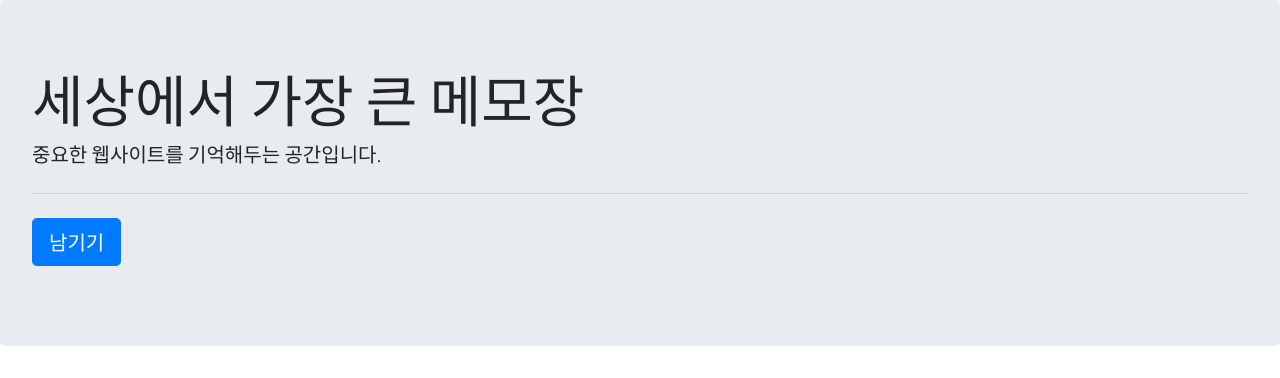
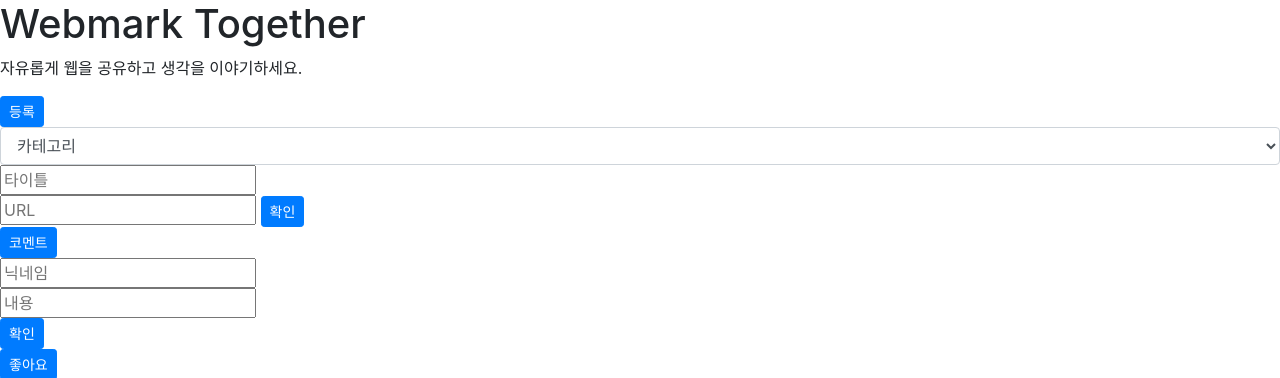
Before and after one commit to zeseung/2.Personal, a Flask app: page / in a window 1280 px wide. Shown: the top 378 px of the page. Run offline with Flask 2, Linux system fonts and the light colour scheme; some libraries are stand-ins or nearby versions.

Commit message:
Update index.html
html 기초 작업을 해뒀습니다.

```diff
--- a/templates/index.html
+++ b/templates/index.html
@@ -1,193 +1,83 @@
 <!doctype html>
 <html lang="en">
   <head>
-    <!-- Webpage Title -->
-    <title>세상에서 가장 큰 메모장</title>
-
+    <title>Webmark Together</title>
     <!-- Required meta tags -->
     <meta charset="utf-8">
     <meta name="viewport" content="width=device-width, initial-scale=1, shrink-to-fit=no">
-
     <!-- Bootstrap CSS -->
     <link rel="stylesheet" href="https://maxcdn.bootstrapcdn.com/bootstrap/4.0.0/css/bootstrap.min.css" integrity="sha384-Gn5384xqQ1aoWXA+058RXPxPg6fy4IWvTNh0E263XmFcJlSAwiGgFAW/dAiS6JXm" crossorigin="anonymous">
+    <link rel = "stylesheet" type = "text/css" href = "mystyle.css">
+    <!-- JS -->
+    <script src="https://ajax.googleapis.com/ajax/libs/jquery/3.4.1/jquery.min.js"></script>
+    <script src="https://cdnjs.cloudflare.com/ajax/libs/popper.js/1.12.9/umd/popper.min.js" integrity="sha384-ApNbgh9B+Y1QKtv3Rn7W3mgPxhU9K/ScQsAP7hUibX39j7fakFPskvXusvfa0b4Q" crossorigin="anonymous"></script>
+    <script src="https://maxcdn.bootstrapcdn.com/bootstrap/4.0.0/js/bootstrap.min.js" integrity="sha384-JZR6Spejh4U02d8jOt6vLEHfe/JQGiRRSQQxSfFWpi1MquVdAyjUar5+76PVCmYl" crossorigin="anonymous"></script>
+    <!-- Google Webfont -->
+    <link href="https://fonts.googleapis.com/css?family=Noto+Sans+KR:300&display=swap" rel="stylesheet">
 
-    <!-- JS -->
-    <script src="https://ajax.googleapis.com/ajax/libs/jquery/3.4.1/jquery.min.js">
-    </script>
-    <script src="https://cdnjs.cloudflare.com/ajax/libs/popper.js/1.12.9/umd/popper.min.js" integrity="sha384-ApNbgh9B+Y1QKtv3Rn7W3mgPxhU9K/ScQsAP7hUibX39j7fakFPskvXusvfa0b4Q" crossorigin="anonymous">
-    </script>
-    <script src="https://maxcdn.bootstrapcdn.com/bootstrap/4.0.0/js/bootstrap.min.js" integrity="sha384-JZR6Spejh4U02d8jOt6vLEHfe/JQGiRRSQQxSfFWpi1MquVdAyjUar5+76PVCmYl" crossorigin="anonymous">
+    <script> // 북마크 등록
     </script>
 
-    <script>
-      // 포스팅 영역 열고 닫기
-      function openClose() {
-        if ( $('#postingBox').css('display') == 'block') {
-          $('#postingBox').hide();
-          $('#postingBtn').text('남기기')
-        } else {
-          $ ('#postingBox').show();
-          $('#postingBtn').text('닫기')
-        }
-      }
+    <script> // 코멘트 추가
     </script>
 
-    <script>
-      // 포스팅하기
-      function posting() {
-        let url = $('#postingBoxAddress').val();
-        let comment = $('#postingBoxComment').val();
-        let author = 'zeseung';
-
-        $.ajax({
-          type: "POST",
-          //url: "http://spartacodingclub.shop/post",
-          url: "/post",
-          data: { url_give: url, comment_give: comment, author_give: author },
-          success: function(response){
-            if (response['result'] == "success") {
-              alert('메모를 등록하였습니다.');
-              location.reload(); // 화면 새로고침 (학습자료에서 앞에 window라고 붙이는 이유는?)
-            } else {
-              alert('메모를 등록하지 못했습니다.') // 이거 왜 안될까?
-            }
-          }
-        })
-      }
+    <script> // 좋아요 추가
     </script>
 
-    <script>
-      // 포스팅가져오기
-      $(document).ready(function(){
-        $('#cardsBox').html(''); // html 지우기
-        listing();
-      });
-
-      function listing() {
-        $.ajax({
-          type: "GET",
-          //url: "http://spartacodingclub.shop/post?author_give=zeseung",
-          url: "/post?author_give=zeseung",
-          data: {},
-          success: function(response){
-            if (response['result'] == "success") {
-              let articles = response['articles'];
-              for (let i = 0; i < articles.length; i++) {
-                makeCard(articles[i]['comment'], articles[i]['desc'], articles[i]['image'], articles[i]['title'], articles[i]['url'])
-              }
-            } else {
-              alert('기사를 받아오지 못했습니다.');
-            }
-            // console.log(response)
-          }
-        })
-      }
-
-      function makeCard(comment, desc, image, title, url) {
-        let tempHtml = '<div class="card"> \
-          <img class="card-img-top" src="'+image+'" alt="Card image cap"> \
-          <div class="card-body"> \
-          <a href="'+url+'" target="_blank" class="card-title"> '+title+' </a> \
-          <p class="card-text"> '+desc+' </p> \
-          <p class="cardComment"> '+comment+' </p> \
-        </div> \
-      </div>';
-      $('#cardsBox').append(tempHtml);
-      }
-
+    <script> // 북마크 불러오기
     </script>
-
-    <!-- 폰트 적용 -->
-    <link href="https://fonts.googleapis.com/css?family=Noto+Sans+KR:300&display=swap" rel="stylesheet">
-
-    <style>
-      * {font-family: 'Noto Sans KR', sans-serif;}
-      .screenWidth {width: 1280px; margin: 0px auto 20px auto;}
-      .cardComment {color: blue; font-size: 14px;}
-      .postingBoxStyle {border: 1px solid lightgrey; border-radius: 4px; padding: 24px 28px 24px 28px; background-color: #F2F2F2;}
-      .footer {text-align: center; font-size: 12px;}
-      #postingBox {display:none;}
-    </style>
   </head>
 
   <body>
-    <div class="jumbotron screenWidth">
-      <h1 class="display-4">
-        세상에서 가장 큰 메모장
+      <h1 class="servicename">
+        Webmark Together
       </h1>
-      <p class="lead">
-        중요한 웹사이트를 기억해두는 공간입니다.
+      <p>
+      	자유롭게 웹을 공유하고 생각을 이야기하세요.
       </p>
-      <hr class="my-4">
-      <p class="lead">
-        <a class="btn btn-primary btn-lg" id="postingBtn" href="#" role="button" onclick="openClose()"> 남기기 </a>
-      </p>
-    </div>
+      <div>
+        <button onclick="posting()" class="btn btn-primary btn-sm">등록</button>
+      </div>
+      <select class="form-control">
+        <option selected>카테고리</option>
+        <option>뉴스</option>
+        <option>자료</option>
+        <option>기타</option>
+      </select>
+      <div>
+        <input type="text" placeholder="타이틀">
+      </div>
+      <div>
+        <input type="text" placeholder="URL">
+      <button onclick="posting_confirm()" class="btn btn-primary btn-sm">확인</button>
+      </div>
+      <div>
+        <button onclick="writing()" class="btn btn-primary btn-sm">코멘트</button>
+      </div>
+      <div>
+        <input type="text" placeholder="닉네임">
+      </div>
+      <div>
+        <input type="text" placeholder="내용">
+      </div>
+      <div>
+        <button onclick="writing_confirm()" class="btn btn-primary btn-sm">확인</button>
+      </div>
+      <div>
+        <button onclick="like()" class="btn btn-primary btn-sm">좋아요</button>
+      </div>
 
-    <div class="postingBoxStyle screenWidth" id="postingBox">
-      <div class="form-group">
-        <input type="text" class="form-control" id="postingBoxAddress" placeholder="주소 입력">
-      </div>
-      <div class="form-group">
-        <input type="text" class="form-control" id="postingBoxComment" placeholder="코멘트 입력">
-      <hr class="my-4">
-      </div>
-      <button onclick="posting()" type="button" id="postingComplete" class="btn btn-primary"> 완료 </button>
-    </div>
-
-    <div id="cardsBox"class="card-columns screenWidth">
       <div class="card">
         <img class="card-img-top" src="https://static.adweek.com/adweek.com-prod/wp-content/uploads/files/2015_Dec/mercedes-benz-suv-hed-2015.png" alt="Card image cap">
         <div class="card-body">
           <h5 class="card-title"> 타이틀 </h5>
-          <p class="card-text"> 메모에 대한 설명이 들어갑니다. </p>
-          <p class="cardComment"> 코멘트가 들어갑니다. </p>
+          <p> 닉네임 </p>
+          <p> 남긴 코멘트가 들어갑니다. </p>
         </div>
       </div>
-      <div class="card">
-        <img class="card-img-top" src="https://static.adweek.com/adweek.com-prod/wp-content/uploads/files/2015_Dec/mercedes-benz-suv-hed-2015.png" alt="Card image cap">
-        <div class="card-body">
-          <h5 class="card-title"> 타이틀 </h5>
-          <p class="card-text"> 메모에 대한 설명이 들어갑니다. </p>
-          <p class="cardComment"> 코멘트가 들어갑니다. </p>
-        </div>
-      </div>
-      <div class="card">
-        <img class="card-img-top" src="https://static.adweek.com/adweek.com-prod/wp-content/uploads/files/2015_Dec/mercedes-benz-suv-hed-2015.png" alt="Card image cap">
-        <div class="card-body">
-          <h5 class="card-title"> 타이틀 </h5>
-          <p class="card-text"> 메모에 대한 설명이 들어갑니다. </p>
-          <p class="cardComment"> 코멘트가 들어갑니다. </p>
-        </div>
-      </div>
-      <div class="card">
-        <img class="card-img-top" src="https://static.adweek.com/adweek.com-prod/wp-content/uploads/files/2015_Dec/mercedes-benz-suv-hed-2015.png" alt="Card image cap">
-        <div class="card-body">
-          <h5 class="card-title"> 타이틀 </h5>
-          <p class="card-text"> 메모에 대한 설명이 들어갑니다. </p>
-          <p class="cardComment"> 코멘트가 들어갑니다. </p>
-        </div>
-      </div>
-      <div class="card">
-        <img class="card-img-top" src="https://static.adweek.com/adweek.com-prod/wp-content/uploads/files/2015_Dec/mercedes-benz-suv-hed-2015.png" alt="Card image cap">
-        <div class="card-body">
-          <h5 class="card-title"> 타이틀 </h5>
-          <p class="card-text"> 메모에 대한 설명이 들어갑니다. </p>
-          <p class="cardComment"> 코멘트가 들어갑니다. </p>
-        </div>
-      </div>
-      <div class="card">
-        <img class="card-img-top" src="https://static.adweek.com/adweek.com-prod/wp-content/uploads/files/2015_Dec/mercedes-benz-suv-hed-2015.png" alt="Card image cap">
-        <div class="card-body">
-          <h5 class="card-title"> 타이틀 </h5>
-          <p class="card-text"> 메모에 대한 설명이 들어갑니다. </p>
-          <p class="cardComment"> 코멘트가 들어갑니다. </p>
-        </div>
-      </div>
-    </div>
 
-    <div style="padding:0px 0px 80px 0px;"></div>
+    <div style="padding:0px 0px 40px 0px;"></div>
     <p class="footer"> Copyright(c) zeseung All rights reserved. </p>
-    <div style="padding:0px 0px 60px 0px;"></div>
+    <div style="padding:0px 0px 40px 0px;"></div>
   </body>
 </html>
```
